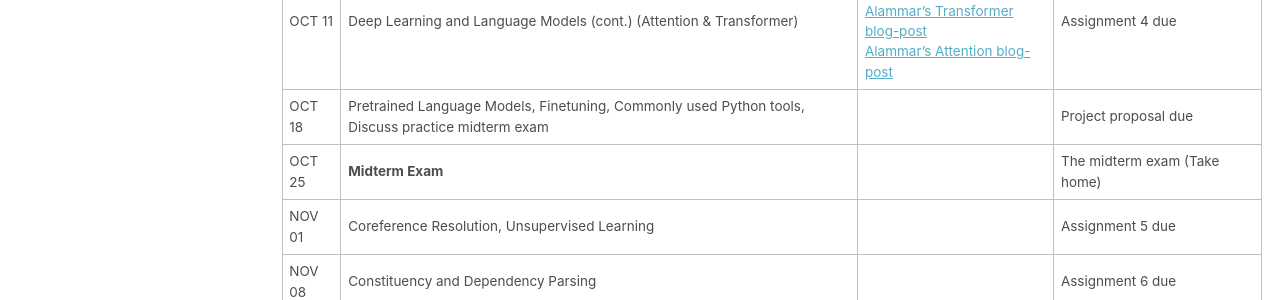
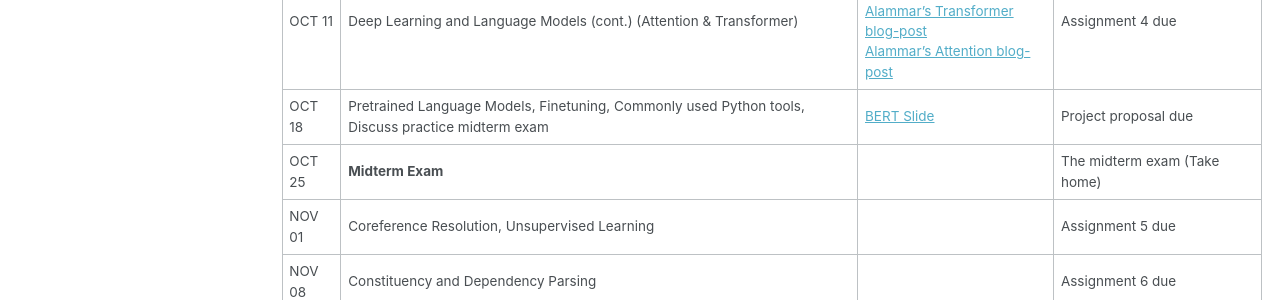
Before and after one commit to selimmd/selimmd.github.io, a Jekyll site: the page built from _teaching/nlp2024.md, in a window 1280 px wide and 900 px high, scrolled down 762 px. Shown: the part 152-452 px from the top of the window. Built offline with Jekyll 4.4.1, drawn with Linux system fonts in a browser that asks for light colours.

Commit message:
Update nlp2024.md

```diff
--- a/_teaching/nlp2024.md
+++ b/_teaching/nlp2024.md
@@ -40,7 +40,7 @@ h2, h3, h4, h5, h6 {margin: 0;}
 | Sep 27  | <br/> Word Representations (cont.) | [Slide](https://docs.google.com/presentation/d/1QuoOQXcAF812_ZI59ehgF9BzCVvIFK5w/edit?usp=sharing&ouid=115579883578265764099&rtpof=true&sd=true) | Assignment 3 Due|
 | OCT 04  | Deep Learning and Language Models  (RNN, LSTM)                                                         | [Slide](https://docs.google.com/presentation/d/1eyMPVrKNwTYC1Xdpw6x2O17YzDbj73JX/edit?usp=sharing&ouid=115579883578265764099&rtpof=true&sd=true) <br/> [LSTM blog-post](https://colah.github.io/posts/2015-08-Understanding-LSTMs/)   | |
 | OCT 11  | Deep Learning and Language Models (cont.)  (Attention & Transformer)                                               | [Slide](https://docs.google.com/presentation/d/1SwEF2iyhOKQntgSV6zmPz9pSuT_uhEmT/edit?usp=sharing&ouid=115579883578265764099&rtpof=true&sd=true) <br/> [Attention is all you need](https://arxiv.org/pdf/1706.03762) <br/> [Alammar's Transformer blog-post]([https://colah.github.io/posts/2015-08-Understanding-LSTMs/](https://jalammar.github.io/illustrated-transformer/))  <br/>  [Alammar's Attention blog-post](https://jalammar.github.io/visualizing-neural-machine-translation-mechanics-of-seq2seq-models-with-attention/)  | Assignment 4 due |
-| OCT 18 |  Pretrained Language Models, Finetuning, Commonly used Python tools, Discuss practice midterm exam  | | Project proposal due |
+| OCT 18 |  Pretrained Language Models, Finetuning, Commonly used Python tools, Discuss practice midterm exam  | [BERT Slide](https://nlp.stanford.edu/seminar/details/jdevlin.pdf)| Project proposal due |
 | OCT 25 | **Midterm Exam** |  | The midterm exam (Take home) |
 | NOV 01 | Coreference Resolution, Unsupervised Learning  | |  Assignment 5 due|
 | NOV 08  | Constituency and Dependency Parsing |  | Assignment 6 due |
```
